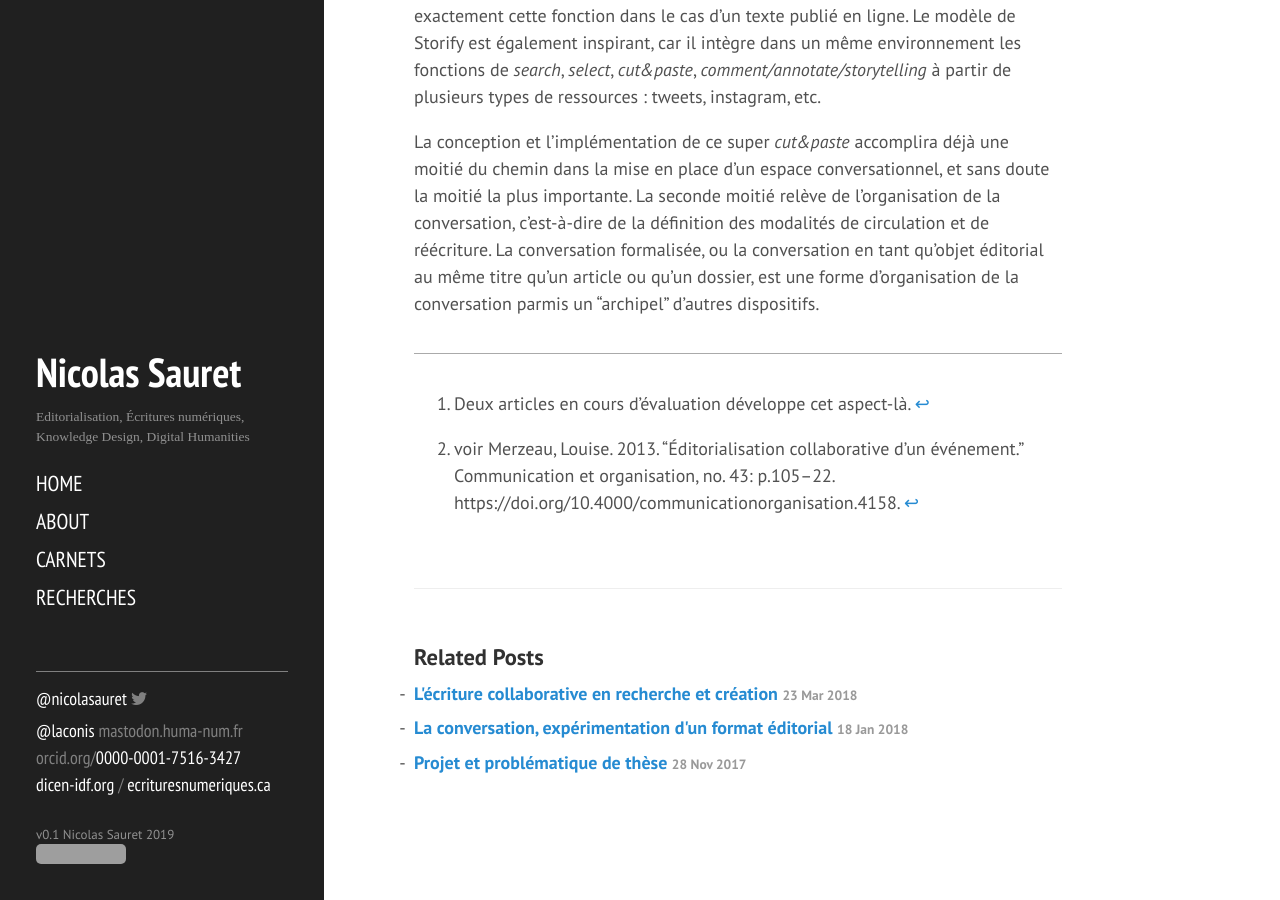
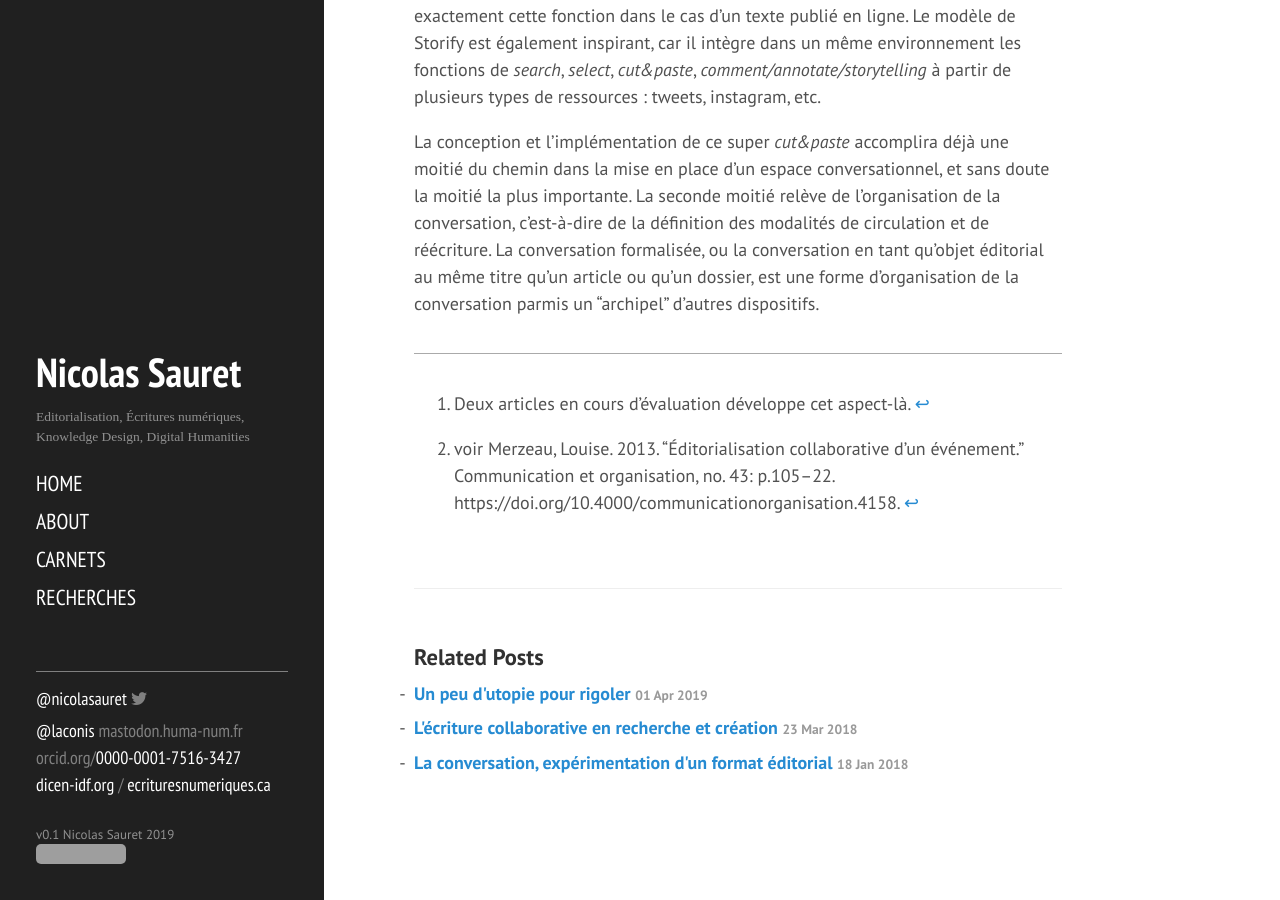
Before and after one commit to lakonis/lakonis.github.io, a Jekyll site: the page built from _posts/2018/2018-06-04-la-conversation-comme-processus-dispositif-et-format.md, in a window 1280 px wide and 900 px high, scrolled down 1503 px. Built offline with Jekyll 4.4.1, drawn with Linux system fonts in a browser that asks for light colours; nearby versions of some CDN libraries; a script that is not in the unit is left out; some of the changed lines change nothing that is shown; grey boxes are pictures that could not be loaded.

Commit message:
post utopique

```diff
--- a/_config.yml
+++ b/_config.yml
@@ -1,7 +1,7 @@
 # Dependencies
 markdown:         kramdown
 # highlighter:      pygments
-gems:             [jekyll-paginate]
+plugins:             [jekyll-paginate]
 
 # Permalinks
 permalink:        pretty
--- /dev/null
+++ b/_posts/2019/2019-04-01-un-peu-d-utopie-pour-rigoler.md
@@ -0,0 +1,60 @@
+---
+layout: "post"
+title: "Un peu d'utopie pour rigoler"
+date: "2019-04-01 21:46"
+category: carnet
+---
+
+Pas mécontent qu'on soit le 1<sup>er</sup> avril, ça me permet de prendre ce billet un peu moins au sérieux que la veille.
+
+Le 28 mars dernier, s'est tenu [la 6<sup>ème</sup> séance](http://seminaire.sens-public.org/spip.php?article80) du séminaire Écritures numériques et éditorialisation. L'intervention de Benoît Epron s'intitulait « Face aux collections numériques : l’enjeu de l’éditorialisation des collections quasi-infinies dans le domaine culturel ». Benoît E. y a présenté une réflexion intéressante sur la recherche de contenu et d'information en bibliothèque, prise en étau entre d'une part des collections qui tendent vers l'infini, et d'autre part des pratiques de recherches et une littératie numérique des usagers qui s'alignent sur l'ergonomie des grandes plateformes.
+
+Cette problématique n'est pas sans rappeler celle que se pose l'équipe d'Isidore, qui a récemment conclut que les données structurées n'étaient pas (plus) si pertinentes dans un contexte d'usage qui justement s'en détourne, prenant ainsi fait et cause pour un certain tournant algorithmique (algorithmic turn ?). Il faudra que je revienne sur ce paradoxe très peu bibliothéconomique.
+
+[Une prise de note collective](https://demo.codimd.org/s/HJ06ODcuE#) est accessible, ainsi que l'enregistrement vidéo.
+
+La discussion qui a suivi s'est révélée très riche, abordant pêle-mêle l'homothétie grandissante entre l'espace de la connaissance et l'espace du monde, et la pertinence de spatialiser la connaissance pour mieux l'appréhender, la question de la valeur (et des valeurs) que la bibliothèque en tant que modèle insitutionnel est susceptible d'ajouter à des modèles plus silicon-vallonés, ou encore la reconnaissance par l'Etat des initiatives de bibliothécaires pour investir et enrichir Wikipédia et Wikidata.
+
+Quelques heures après son intervention, Benoît Epron a souhaité revenir sur la discussion par courriel (confirmant au passage le fait que la conversation scientifique «&nbsp;se porte bien, mais hors de la sphère institutionnelle&nbsp;: les lieux et les formes de la controverse et du consensus échappent de plus en plus à cette institution&nbsp;»[^conversation]).
+
+[^conversation]: selon la formule que je reprends régulièrement pour envisager un nouveau format éditorial de communication scientifique (voir par exemple [cette communication]({{ site.github.url }}{% post_url 2017-05-17-communication-au-colloque-«la-publication-savante-en-contexte-numerique»-acfas %})).
+
+Je me permets de publier ici quelques éléments de son message pour introduire des éléments de réponse rapidement rédigés et qu'on pourra développer ultérieurement.
+
+Benoît E. est notamment revenu sur le status des bibliothécaires et de leurs initiatives lorsqu'ils outrepassent leur fonction professionnelle en investissant Wikipédia. On sait que ces initiatives agissent à plusieurs niveaux, en permettant tout à la fois d'animer leur communauté et public, faire circuler des éléments de leurs collections, diffuser des connaissances, et enrichir une encyclopédie collective. Autant de fonctions qui semblent s'aligner avec la mission des bibliothèques.
+
+> Sur le points soulevé par Nicolas sur le rôle des bibliothécaires dans la construction de l’environnement documentaire des individus je pense que l’enjeu est autour de l’organisation de cette fonction.
+>
+> Pour le moment c’est une activité des bibliothécaires qui est largement en dehors de leur feuille de route avec des initiatives personnelles fortes. La motivation est surtout basée sur la participation des bibliothèques au développement d’un espace du savoir ouvert à tous et auquel les bibliothécaires peuvent apporter une vraie plus-value .
+>
+> Il me semble quand même que cela ne passe pas la barre des objectifs ou ambitions des bibliothèques en tant qu’institutions qui ne peuvent pas vraiment tirer de cette activité un indicateur.
+
+Mais il me semble qu'il ne peut en être autrement actuellement. Car la question sous-jacente est celle d'un changement radical de modèle social et économique. J'ai la faiblesse de croire que ce changement est possible, puisqu'il est déjà présent et opérationnel dans d'innombrables initiatives à différentes échelles, petites et grandes. Effectivement, ces initiatives sont hors-radar (des institutions), et demander aux institutions de les intégrer reviendrait à leur demander de se démanteler pour se reconstruire ailleurs et autrement. Ça demande une force politique immense. Tout l'enjeu est de savoir si ca se passera avant une rupture majeure du système, ou après.
+
+Plusieurs expériences existent dans le sens "avant rupture" ; ce sont des aventures humaines[^bonheur] assez extraordinaires à l'échelle d'un ministère, d'une institution, d'une entreprise. Et de manière plus ordinaires, ce sont ainsi que fonctionnent beaucoup de lieux et actions auto-géré·e·s. Ca peut paraitre très utopique, mais il va en falloir de l'utopie pour sortir ce monde de sa folie.
+
+[^bonheur]: voir ce documentaire de Martin Meissonnier [_Le bonheur au travail_](https://www.filmsdocumentaires.com/films/4844-le-bonheur-au-travail), autour duquel Arte a produit [plusieurs contenus](https://info.arte.tv/fr/le-bonheur-au-travail).
+
+Ces initiatives de bibliothécaires hors-mission institutionnelle anticipent déjà sur ce·s modèle·s, et préparent le terrain à une autre façon de vivre, produire, gérer. Ces initiatives ne sont ni isolées, ni dérisoires, et encore moins négligeables. Elles opèrent simplement sur un autre plan, un plan qui échappe aux institutions qui n'ont pas été conçues pour les appréhender (hors-radar). Il n'est même pas certain que leur organisation soit souhaitable, tant ce qui les tient ensemble, ce qui leur permet d'atteindre un tel seuil critique performatif sur la société, c'est d'abord l'appareillage technique et juridique sur lequel elles reposent : des protocoles de communication ouverts, des formats et standards ouverts et partagés, des licences copyleft.
+
+On revient ainsi au concept d'architecture que [ce cycle de séminaire souhaitait questionner](http://seminaire.sens-public.org/spip.php?rubrique15).
+
+
+>    De plus, cet enrichissement se fait sans organisation au sein d’une communauté ou d’un réseau d’acteurs qui essaierait d’optimiser cette production (spécialisation par bibliothèques en fonction d’une discipline ou d’une période ou d’une zone géographie…).
+
+On peut au contraire considérer que l'«&nbsp;optimisation&nbsp;» fait partie d'un paradigme qui n'a plus lieu d'être si l'on adopte des processus plus organiques, et qu'il y a davantage de richesse à trouver dans une production multiple et non dirigée. Ici, une certaine rationalité doit s'effacer au profit d'une diversité d'approches qui a déjà montré sa force pour la résolution de problèmes complexes.
+
+>    Enfin, si l’on part de l’hypothèse que le rôle des bibliothèques comme acteur du savoir et de la culture est de participer à la diffusion et à l’accès, leur approche actuelle est peu dans la mutualisation.
+
+À nouveau, il me semble que la mutualisation doit se passer sur un autre plan. L'idée de tout centraliser pour mieux redistribuer n'est pas forcément le plus efficace. Par contre, mutualiser sur les supports (juridiques, techniques, formats) permet d'anticiper sur une circulation qui peut rester potentielle, qui n'a pas à se réaliser si personne ne la trouve pertinente, mais qui se fera s'il y a un appel d'air, une demande, une requête. C'est tout l'enjeu de [la documentation des actions](http://www.sens-public.org/article1375.html) qui se généralise chez les _commoners_. Leur réflex n'est pas tant de diffuser, que de permettre une diffusion potentielle. En quelque sorte, ils créent les conditions de l'appropriation de leurs connaissances.
+
+
+> C’est le même aspect pour les services de questions/réponses comme Eurekoi ou InterroGE ici. Il en existent plusieurs, certains ou déjà disparu, et en tout cas, la dématérialisation de ce service fait qu’il pourrait largement être mutualisé. J’ajoute que la structuration de la ressource documentaire produite à cette occasion est très peu structurée et rend donc quasi impossible une aggrégation ou un moissonnage.
+>
+>   Sur la notion d’espace public numérique évoquée par Marcello, je pense encore une fois que la difficulté pour les bibliothèques d’y trouver leur place est liée à une question de dispersion et de morcellement. De fait, elles offrent à leurs usagers des espaces publics, chacun différents et ouverts à une communauté précise. Cette multitude se trouve confrontée à un layer numérique qui se caractérise par une forme d’unicité. Cette unicité se retrouve dans la logique de plateformes qui prévaut quasi-exclusivement sur le Web aujourd’hui (un espace documentaire, Google, un espace de publicisation de soi, Facebook, un espace de construction et de diffusion du savoir, Wikipédia, un espace de commerce, Amazon…). C’est ce mismatch entre la couche Web comme espace de l’unicité et la couche des bibliothèques comme espaces de communautés qui me semble un obstacle majeur dans la projection des bibliothèques dans le Web…
+
+En effet, on retrouve cette problématique un peu partout, que ce soit les musées qui ont tenté de générer de l'engagement à travers des applis dédiées, ou les grands médias qui se sont pris les pieds dans le tapis de la _social tv_ et les applis de _second écran_. Ça demande une analyse très fine de son public, de ses besoins. Ce ne sont pas les études qui manquent à ce sujet.
+
+Ça demande aussi de déplacer son regard, de considérer que l'espace public ne se joue pas au niveau de la plateforme, du site ou de l'application, comme on pouvait identifier un espace public au parvis d'une place. Dans notre environnement imprégné de numérique, l'espace public commence avec le protocole http, la licence d'utilisation des contenus, une authentification OAUTH., etc.
+
+Il ne faut voir ici [un solutionnisme technologique](https://www.worldcat.org/title/to-save-everything-click-here-the-folly-of-technological-solutionism/oclc/891068581&referer=brief_results), ces éléments ne sont rien sans une communauté qui les utilisent, les critiquent et les font évoluer. Comme la constitution d'un pays en fait..
```
Also changed, not shown: 1 other file.
